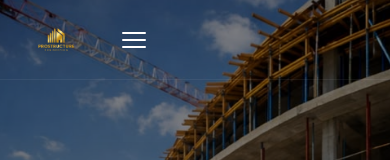
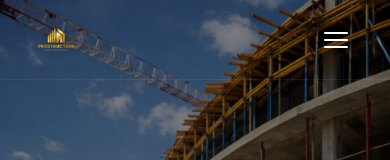
Before and after one commit to Bonheur45-prog/Prostructure, a React (Vite) app: page / in a window 390 px wide. Shown: the top 160 px of the page. Built offline with nearby package versions, Linux system fonts and the light colour scheme; a web font is replaced by a local one.

Commit message:
navbar responsivenes fixed

```diff
--- a/src/components/layout/Navbar/Navbar.jsx
+++ b/src/components/layout/Navbar/Navbar.jsx
@@ -89,7 +89,7 @@ export default function Navbar() {
             className={styles.cta}
             onClick={() => handleNavClick('#contact')}
           >
-            Get a Quote
+            Get Started
           </a>
 
           {/* ── Hamburger (mobile only) ──────── */}
--- a/src/components/layout/Navbar/Navbar.module.css
+++ b/src/components/layout/Navbar/Navbar.module.css
@@ -229,6 +229,7 @@
 
   .hamburger {
     display: flex;
+    grid-column: 3;
   }
 }
 
```
